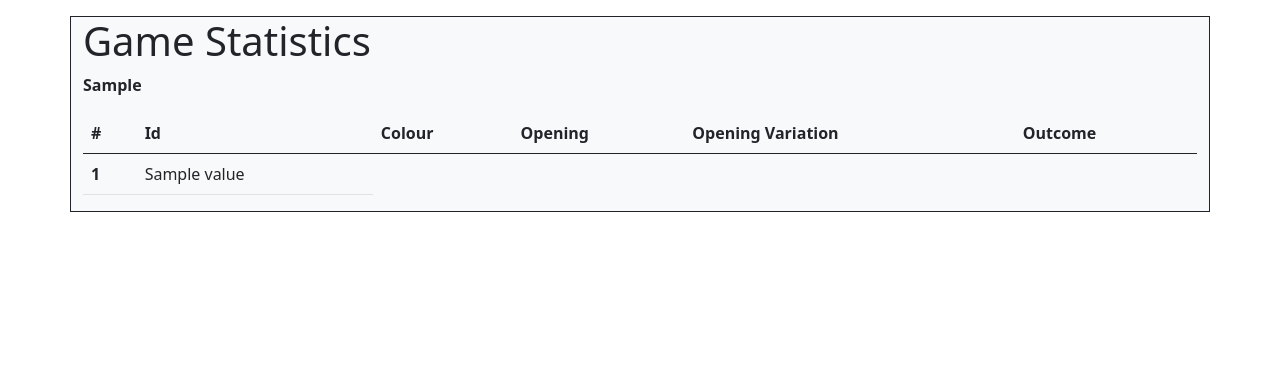
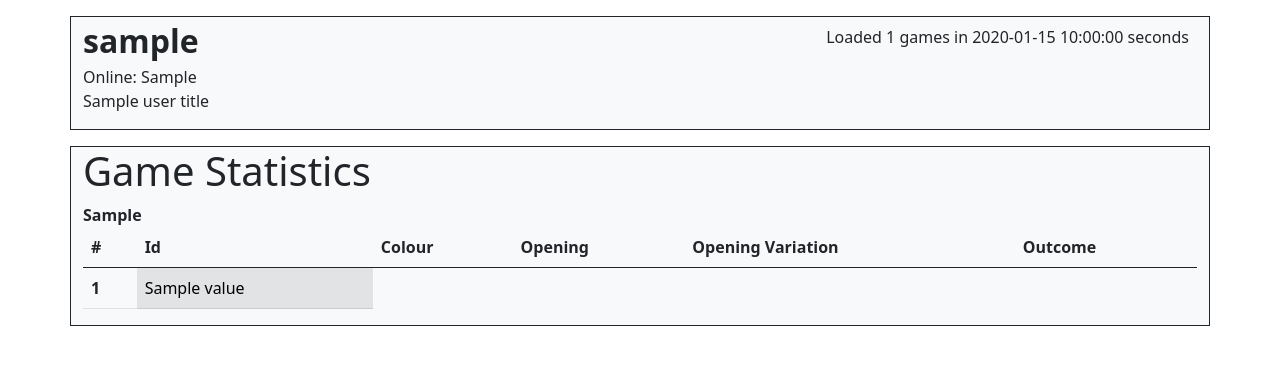
Before and after one commit to keone3/Chess_Lookup, a Flask app: template templates/game_stats.html in a window 1280 px wide. Shown: the top 365 px of the page. Run offline with Flask 2, Linux system fonts and the light colour scheme; the template is opened without the code that fills it: most values are stand-ins (such as "Sample title", 1, 10 or a date in 2020).

Commit message:
Added more informating to FlaskTest.py to be shown in game_stats.html, added coloured rows based on win/loss/draw and an upper container to game_stats.html

```diff
--- a/FlaskTest.py
+++ b/FlaskTest.py
@@ -1,5 +1,6 @@
 from flask import Flask, redirect, url_for, render_template, request
 import requests
+import json
 
 from LichessProject import LichessProject
 import AnalysisAlgorithms
@@ -54,12 +55,38 @@ def home_post():
     test = LichessProject(username, numGames)
     mostCommonOpening = AnalysisAlgorithms.findMostPlayedOpening(test.gameDatabase)
 
+    #--
+    #
+    # NOTE: We need to sort/fetch games based on game type, or at least put that data into the table (standard, bullet, etc)
+    #
+    #--
+
+
     # gameInfo is a list of dicts
     gameInfo = []
     for i in range(len(test.refinedGameList)):
         gameInfo.append((test.refinedGameList[i].getGameDict()))
 
-    return render_template('game_stats.html', mostCommonOpening=mostCommonOpening, gameInfo=gameInfo)
+    # Load json user data from text we got from api request
+    # https://lichess.org/api#operation/apiUser
+    userDataDict = json.loads(r.text)
+    correctCaseUsername = userDataDict['username']
+    userOnline = str(userDataDict['online'])
+    userTitle = ''
+    if('title' in userDataDict):
+        userTitle = "Title: " + userDataDict['title']
+
+    totalGames = test.totalGames
+    loadTime = str(round(test.loadTime, 2))
+
+    return render_template('game_stats.html',
+        mostCommonOpening=mostCommonOpening,
+        gameInfo=gameInfo,
+        correctCaseUsername=correctCaseUsername,
+        userOnline=userOnline,
+        userTitle=userTitle,
+        loadTime=loadTime,
+        totalGames=totalGames)
 
 if __name__ == "__main__":
     app.run(debug=True)
--- a/templates/game_stats.html
+++ b/templates/game_stats.html
@@ -7,9 +7,21 @@
 </head>
 
 <body>
+
+    <div class="container bg-light border border-dark mt-3">
+        <div class="d-flex">
+            <div class="me-auto fs-2 fw-bold">{{correctCaseUsername}}</div>
+            <div class="p-2">Loaded {{totalGames}} games in {{loadTime}} seconds</div>
+        </div>
+        <div class="mb-3">
+            Online: {{userOnline}}<br>
+            {{userTitle}}
+        </div>
+    </div>
+
     <div class="container bg-light border border-dark mt-3 mb-3">
         <h1>Game Statistics</h1>
-        <p><b>{{mostCommonOpening}}</b></p>
+        <b>{{mostCommonOpening}}</b>
 
         <table class="table">
             <thead>
@@ -24,11 +36,18 @@
             </thead>
             <tbody>
 
+                <!-- Populate rows and colour them based on outcome of the game -->
                 {% for dict_item in gameInfo %}
                     <tr>
                     <th scope="row">{{loop.index}}</th>
                     {% for key, value in dict_item.items() %}
-                        <td>{{value}}</td>
+                        {% if dict_item["outcome"] == 'win' %}
+                            <td class="table-success">{{value}}</td>
+                        {% elif dict_item["outcome"] == 'loss' %}
+                            <td class="table-danger">{{value}}</td>
+                        {% else %}
+                            <td class="table-secondary">{{value}}</td>
+                        {% endif %}
                     {% endfor %}
                     </tr>
                 {% endfor %}
--- a/templates/index.html
+++ b/templates/index.html
@@ -8,7 +8,7 @@
 
 <body>
     <div class="jumbotron d-flex align-items-center vh-100">
-        <div class="container">
+        <div class="container-lg">
             <div class="row">
                 <div class="col-4"></div>
                 <div class="col-4 bg-light border border-dark rounded">
```
Also changed, not shown: LichessProject.py (+5 -7 lines).
